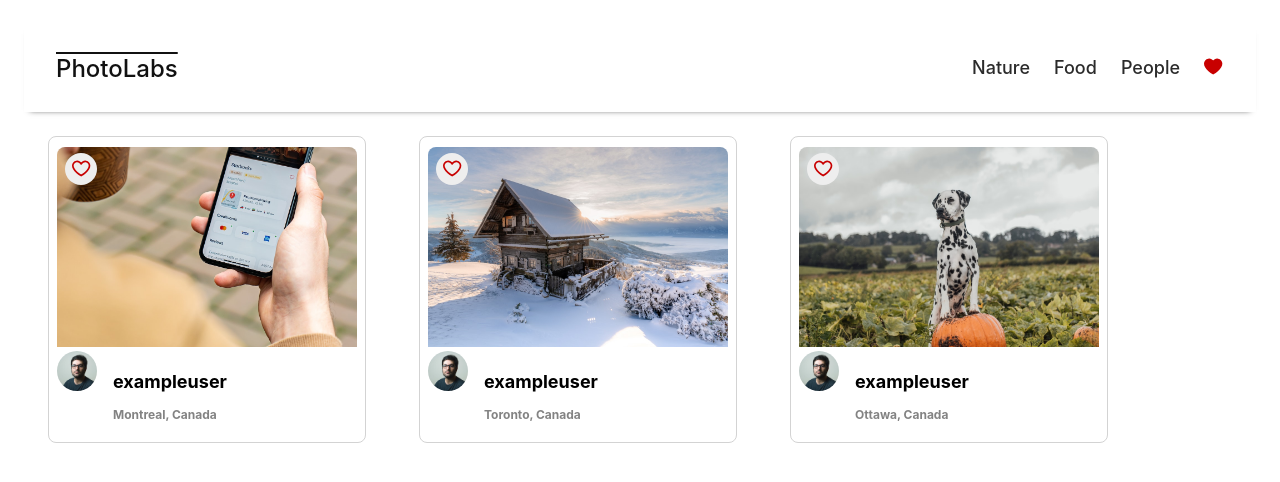
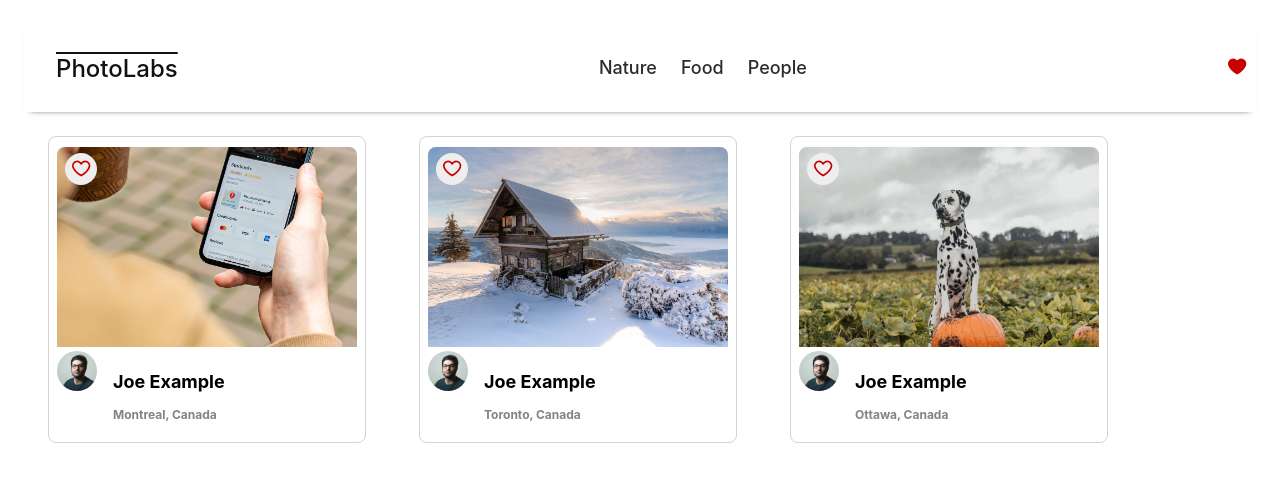
Before and after one commit to cde-as/photolabs, a React (Create React App) app in the folder frontend/: page / in a window 1280 px wide. Shown: the top 482 px of the page. Built offline with nearby package versions, Linux system fonts and the light colour scheme; the HTML template or start-up script is replaced by a standard one.

Commit message:
home route

```diff
--- a/frontend/src/components/PhotoList.jsx
+++ b/frontend/src/components/PhotoList.jsx
@@ -65,7 +65,7 @@ const PhotoList = ({ favoritedPhotos, onFavPressed }) => {
           id={photo.id}
           imageSource={photo.urls.regular}
           profile={photo.user.profile}
-          username={photo.user.username}
+          username={photo.user.name}
           location={photo.location}
           isFavorited={favoritedPhotos.includes(photo.id)}
           onFavPressed={onFavPressed}
--- a/frontend/src/components/TopNavigationBar.jsx
+++ b/frontend/src/components/TopNavigationBar.jsx
@@ -9,13 +9,12 @@ const TopNavigation = ({ topics, onLoadTopic, }) => {
   return (
     <div className="top-nav-bar">
       <span className="top-nav-bar__logo">PhotoLabs</span>
-      <div className="top-nav-bar__topic-list">
+
         <TopicList topics={topics} onLoadTopic={onLoadTopic}/>
-        <div className="top-nav-bar__fav-badge">
+
           <FavBadge isFavorited={isFavorited}/>
 
-        </div>
-      </div>
+
     </div>
   )
 }
```
Also changed, not shown: frontend/src/routes/HomeRoute.jsx (+13 -2 lines).
